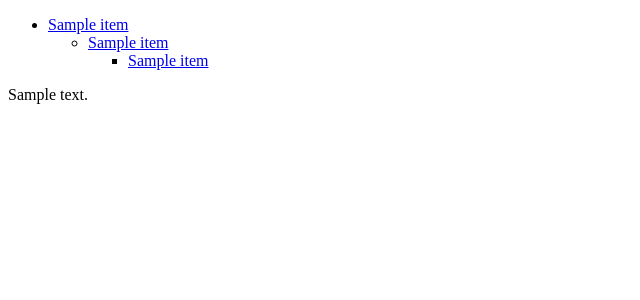
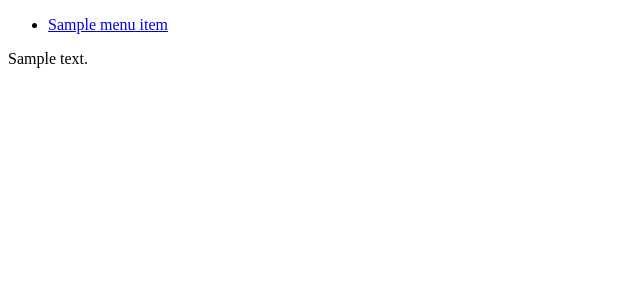
Before and after one commit to joostsijm/ssg, a Python web app: template app/templates/public/site.j2 in a window 1280 px wide. Shown: the top 300 px of the page, without its empty margins (0-640 px from the left). Run offline with Jinja, Linux system fonts and the light colour scheme; the template is opened without the code that fills it: most values are stand-ins (such as "Sample title", 1, 10 or a date in 2020).

Commit message:
Correct menus, enable some markdown extensions

```diff
--- a/app/models.py
+++ b/app/models.py
@@ -54,7 +54,7 @@ class Page(db.Model):
 
     def content(self):
         """Render page source"""
-        return Markup(markdown.markdown(self.source))
+        return Markup(markdown.markdown(self.source, extensions=['tables', 'toc', 'meta']))
 
 
     def url(self):
--- a/app/templates/public/site.j2
+++ b/app/templates/public/site.j2
@@ -6,14 +6,14 @@
 </head>
 <body>
     <ul>
-        {%- for child_page in page.children recursive -%}
-        <li class="nav-item" data-toggle="tooltip" data-placement="right" title="{{ child_page.title }}">
-            <a class="nav-link" href="/{{ child_page.path() }}">
-                <span class="nav-link-text">{{ child_page.title }}</span>
+        {%- for menu_item in menu recursive -%}
+        <li class="nav-item" data-toggle="tooltip" data-placement="right" title="{{ menu_item['title'] }}">
+            <a class="nav-link" href="/{{ menu_item['url'] }}">
+                <span class="nav-link-text">{{ menu_item['title'] }}</span>
             </a>
-            {% if child_page.children.count() %}
+            {% if 'children' in menu_item %}
             <ul>
-                {{ loop(child_page.children) }}
+                {{ loop(menu_item['children']) }}
             </ul>
             {% endif %}
         </li>
```
Also changed, not shown: app/modules/backend/app.py (+22 -4 lines).
